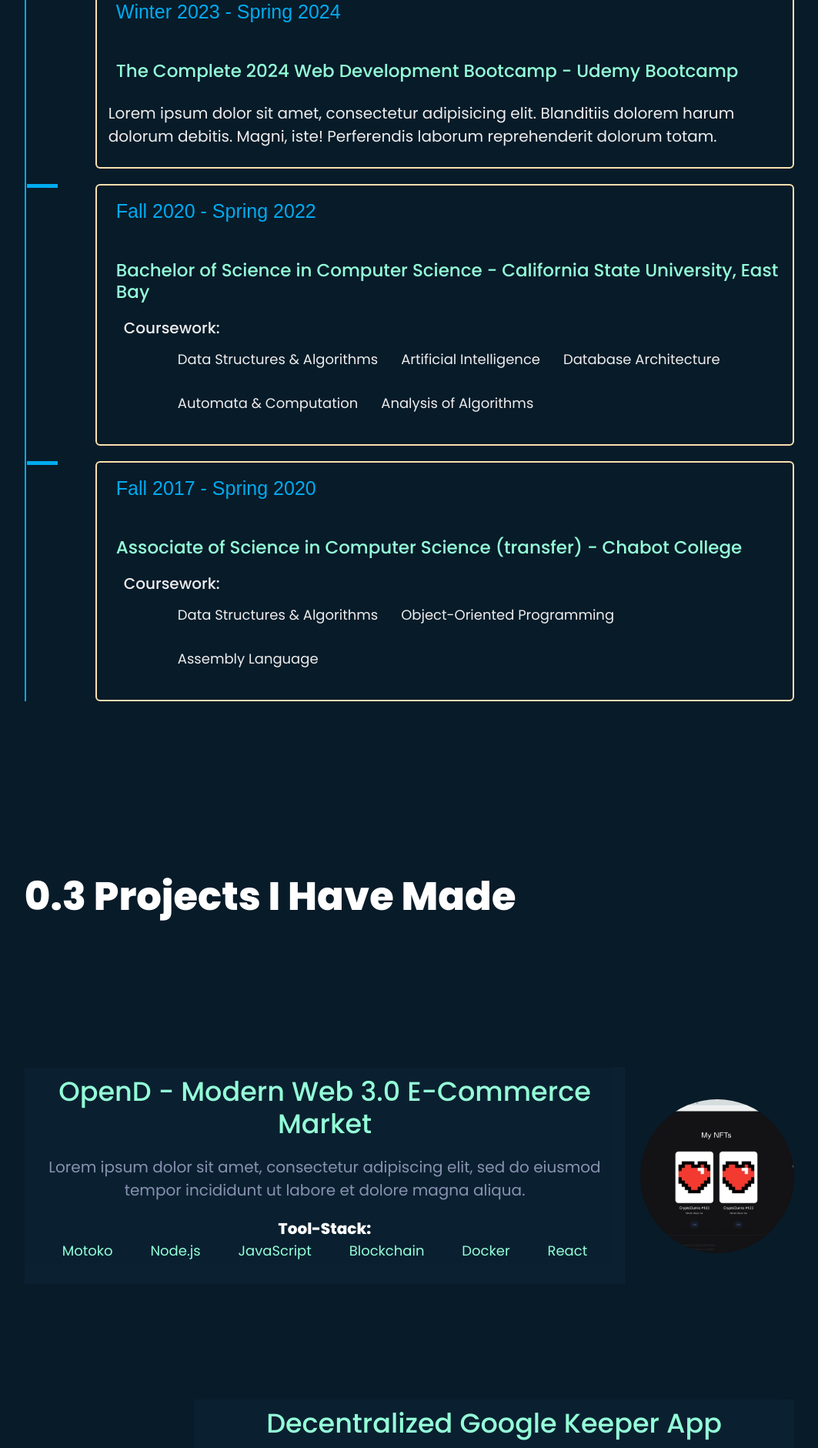
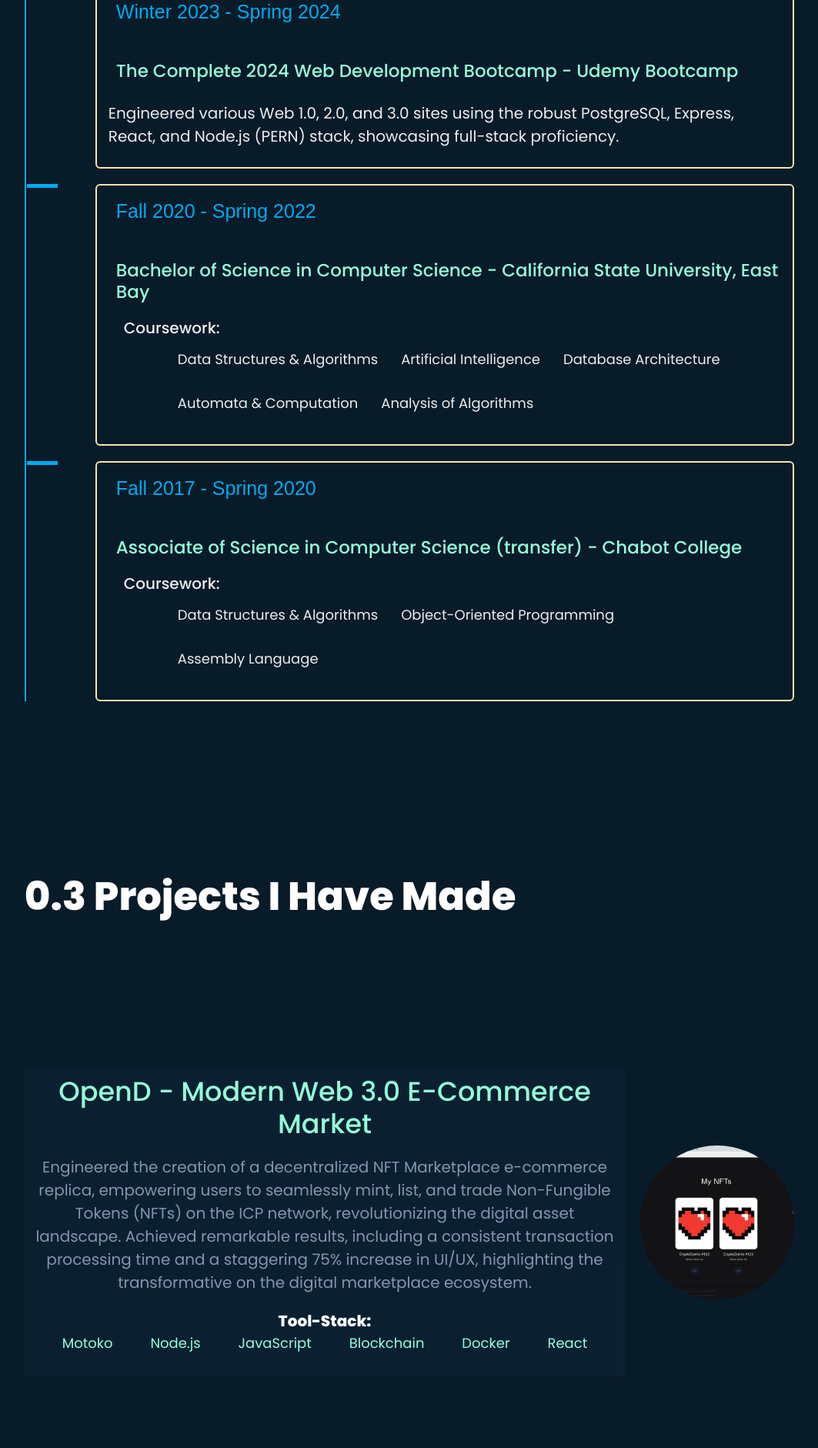
Before and after one commit to Jay-tech456/Portfolio-Site, a React (Create React App) app in the folder frontend/: page / in a window 1280 px wide. Shown: the part 3200-5081 px from the top of the page at 77% size, without its empty margins (108-1171 px from the left). Built offline with nearby package versions, Linux system fonts and the light colour scheme; grey boxes are pictures that could not be loaded; the HTML template or start-up script is replaced by a standard one.

Commit message:
Fixed the hook of the Project Page

```diff
--- a/frontend/src/Components/Project/Project.js
+++ b/frontend/src/Components/Project/Project.js
@@ -2,41 +2,14 @@ import React from "react";
 import "../../styles/Project.css";
 import ProjectContents from "./ProjectContents";
 import OpenD from "../Images/OpenD.png"
+import ProjectsInfo from "../../Hooks/ProjectInfo";
 
 export default function Project() {
-    const projects = [
-        {
-            title: 'OpenD - Modern Web 3.0 E-Commerce Market',
-            imageUrl: OpenD,
-            description: 'Lorem ipsum dolor sit amet, consectetur adipiscing elit, sed do eiusmod tempor incididunt ut labore et dolore magna aliqua.',
-            toolStack: ['Motoko', 'Node.js', 'JavaScript', 'Blockchain', 'Docker', 'React']
-        },
-        {
-            title: 'Decentralized Google Keeper App',
-            imageUrl: 'https://github.com/Jay-tech456/Decentralized-Google-Keeper-App/blob/main/dkeeper.png?raw=true',
-            description: ['A decentralized Google Keep app securely manages your notes using cutting-edge Web 3.0 blockchain technology, such as the Internet Computer Protocol.',
-                            'By merging decentralized Internet Computer Protocol principles with seamless user experiences, it efficiently handles various Kanban tasks.'],
-            toolStack: ['TypeScript', 'ICP', 'React', 'Motoko', 'HTML5/CSS3', 'Blockchain']
-        },
-        {
-            title: 'CryptoToken - OAT',
-            imageUrl: 'https://github.com/Jay-tech456/Blockchain-Token-OAT/blob/main/demoImage.png?raw=true',
-            description: ['Developed a decentralized blockchain token for a DeFi app, enabling users to transfer, claim, and trade digital assets. Achieved 99.9% uptime with an average transaction confirmation time of 2 seconds, capable of serving over 10,000 active users.'],
-            toolStack: ['JavaScript', 'React', 'Motoko', 'HTML5/CSS3', 'Blockchain']
-        },
-        {
-            title: 'Foodie Review Web App',
-            imageUrl: 'https://github.com/Jay-tech456/Stealth-Project/blob/main/Foodie.jpeg?raw=true',
-            description: 'Deployed cloud infrastructure (MongoDB Atlas) to streamline database operations, ensuring high performance and availability while reducing operational complexities associated with local databases; leading to a uniform collaboration .',
-            toolStack: ['MongoDB Atlas', 'Express', 'React.js', 'Node.js', 'Postman', 'Figma', 'Docker']
-        }
-    ];
-
     return (
         <div>
             <section id="Project">
                 <h1 className="Project">0.3 Projects I Have Made</h1>
-                {projects.map((project, index) => (
+                {ProjectsInfo.map((project, index) => (
                     <ProjectContents
                         key={index}
                         title={project.title}
--- a/frontend/src/Hooks/Educational.js
+++ b/frontend/src/Hooks/Educational.js
@@ -14,7 +14,7 @@ const educational = [
     "institution": "Udemy Bootcamp",
     "year": "Winter 2023 - Spring 2024",
     "degree": "The Complete 2024 Web Development Bootcamp",
-    "description": "Lorem ipsum dolor sit amet, consectetur adipisicing elit. Blanditiis dolorem harum dolorum debitis. Magni, iste! Perferendis laborum reprehenderit dolorum totam."
+    "description": "Engineered various Web 1.0, 2.0, and 3.0 sites using the robust PostgreSQL, Express, React, and Node.js (PERN) stack, showcasing full-stack proficiency."
   },
   {
     "institution": "California State University, East Bay",
--- /dev/null
+++ b/frontend/src/Hooks/ProjectInfo.js
@@ -0,0 +1,31 @@
+import OpenD from "../Components/Images/OpenD.png";
+
+const ProjectsInfo = [
+    {
+        title: 'OpenD - Modern Web 3.0 E-Commerce Market',
+        imageUrl: OpenD,
+        description: 'Engineered the creation of a decentralized NFT Marketplace e-commerce replica, empowering users to seamlessly mint, list, and trade Non-Fungible Tokens (NFTs) on the ICP network, revolutionizing the digital asset landscape. Achieved remarkable results, including a consistent transaction processing time and a staggering 75% increase in UI/UX, highlighting the transformative on the digital marketplace ecosystem.',
+        toolStack: ['Motoko', 'Node.js', 'JavaScript', 'Blockchain', 'Docker', 'React']
+    },
+    {
+        title: 'Decentralized Google Keeper App',
+        imageUrl: 'https://github.com/Jay-tech456/Decentralized-Google-Keeper-App/blob/main/dkeeper.png?raw=true',
+        description: ['A decentralized Google Keep app securely manages your notes using cutting-edge Web 3.0 blockchain technology, such as the Internet Computer Protocol.',
+                        'By merging decentralized Internet Computer Protocol principles with seamless user experiences, it efficiently handles various Kanban tasks.'],
+        toolStack: ['TypeScript', 'ICP', 'React', 'Motoko', 'HTML5/CSS3', 'Blockchain']
+    },
+    {
+        title: 'CryptoToken - OAT',
+        imageUrl: 'https://github.com/Jay-tech456/Blockchain-Token-OAT/blob/main/demoImage.png?raw=true',
+        description: ['Developed a decentralized blockchain token for a DeFi app, enabling users to transfer, claim, and trade digital assets. Achieved 99.9% uptime with an average transaction confirmation time of 2 seconds, capable of serving over 10,000 active users.'],
+        toolStack: ['JavaScript', 'React', 'Motoko', 'HTML5/CSS3', 'Blockchain']
+    },
+    {
+        title: 'Foodie Review Web App',
+        imageUrl: 'https://www.google.com/url?sa=i&url=https%3A%2F%2Fgithub.com%2Fhemachandarn%2FYelp-Dataset&psig=AOvVaw028VYEn4Vhax-F5uQCmhF6&ust=1720653703010000&source=images&cd=vfe&opi=89978449&ved=0CBEQjRxqFwoTCID7wdeMm4cDFQAAAAAdAAAAABAE',
+        description: 'Deployed cloud infrastructure (MongoDB Atlas) to streamline database operations, ensuring high performance and availability while reducing operational complexities associated with local databases; leading to a uniform collaboration .',
+        toolStack: ['MongoDB Atlas', 'Express', 'React.js', 'Node.js', 'Postman', 'Figma', 'Docker']
+    }
+];
+
+export default ProjectsInfo;
--- a/frontend/src/styles/IconNavbar.css
+++ b/frontend/src/styles/IconNavbar.css
@@ -36,7 +36,6 @@
     color: #ddd;
 }
 
-/* Media Query for Mobile Responsiveness */
 @media (max-width: 768px) {
     .icon-navbar {
         width: 60px; /* Adjust width for smaller screens */
--- a/frontend/src/styles/NotableProjects.css
+++ b/frontend/src/styles/NotableProjects.css
@@ -1,20 +1,16 @@
-/* Centering the card */
+
 .center-container {
   display: flex;
   text-align: center;
   align-items: center;
   height: 59vh;
-
-
 }
 
 .project-card {
   background-color: #0a192f;
   color: #ccd6f6;
-
   border-radius: 10px;
   max-width: 600px;
-
   z-index: 1;
 
 }
```
